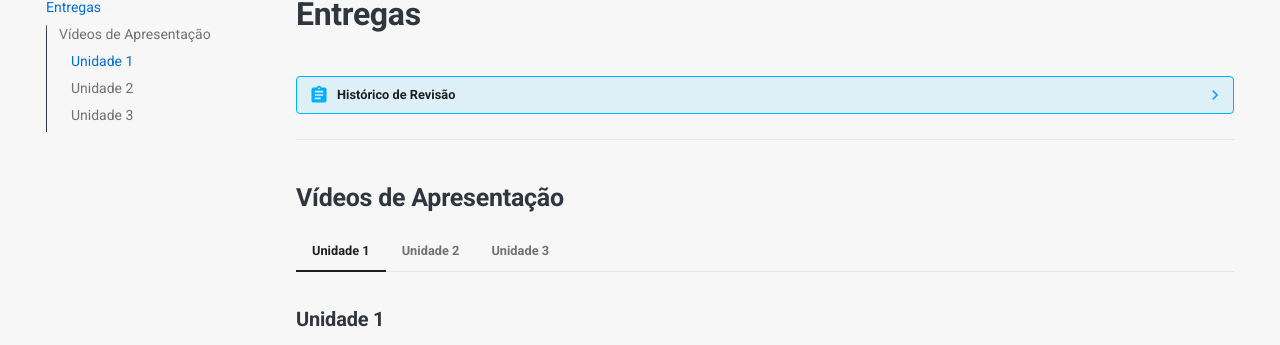
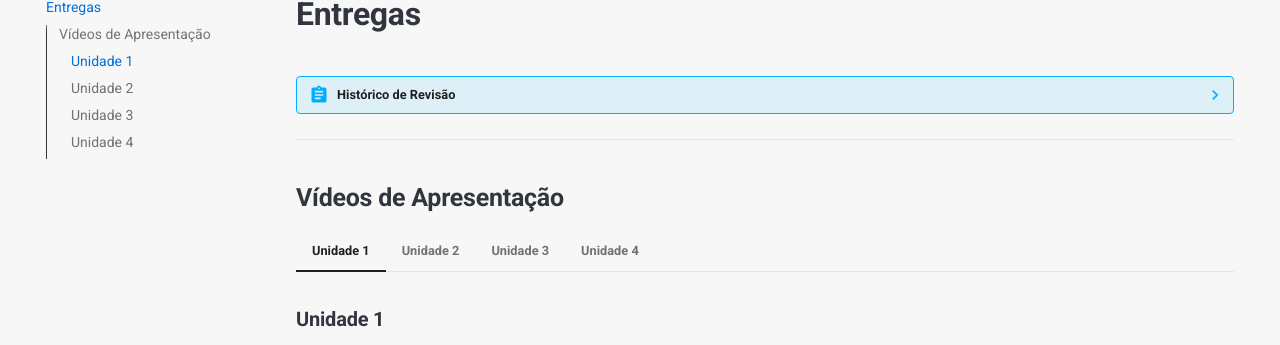
Before and after one commit to mdsreq-fga-unb/2024.2-T03-Paraizo, an MkDocs documentation site: the page built from docs/entregas/index.md, in a window 1280 px wide and 1114 px high. Shown: the part 152-497 px from the top of the window. Built offline with MkDocs 1.6.1 and Material for MkDocs 9.7.7, drawn with Linux system fonts in a browser that asks for light colours; comment, search, counter and statistics services are not loaded; the version menu is left out; grey boxes are pictures that could not be loaded.

Commit message:
add: adicionando nova versão com o video de apresentação da unidade 4

```diff
--- a/docs/entregas/index.md
+++ b/docs/entregas/index.md
@@ -41,3 +41,12 @@
         style="width: 100%; height: 520px; border: none; border-radius: 16px;
             overflow: hidden;">
     </iframe>
+=== "Unidade 4"
+
+    ### Unidade 4
+
+    <iframe src="https://drive.google.com/file/d/1gB7GbD4pyTODLJDVUYtQ94SQoekNrq4K/preview"
+        allow="autoplay"
+        style="width: 100%; height: 520px; border: none; border-radius: 16px;
+            overflow: hidden;">
+    </iframe>
```
